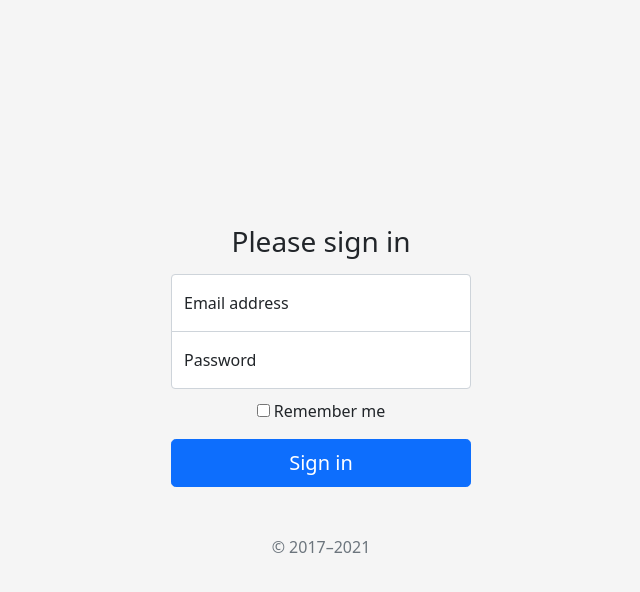
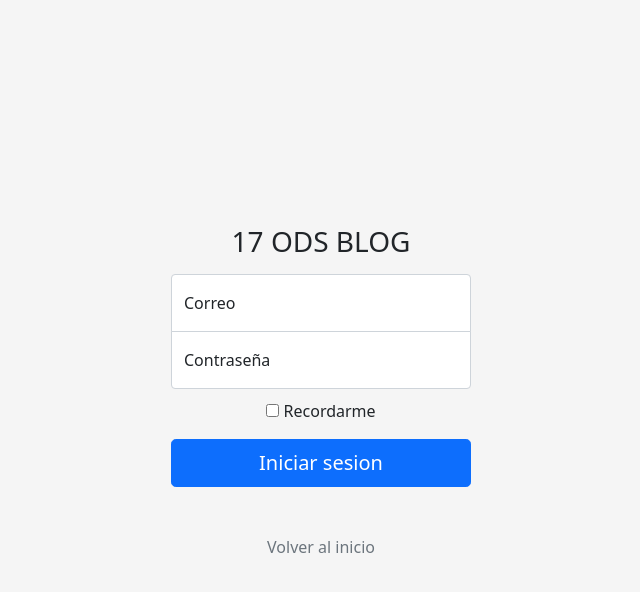
Before and after one commit to lisandrorgz/17-ODS-GRUPO-13, a Django app: page /login/ in a window 1280 px wide. Shown: the top 592 px of the page, without its empty margins (319-959 px from the left). Run offline with Django 3.2, Linux system fonts and the light colour scheme.

Commit message:
Edicion de plantilla login

```diff
--- a/ODS/templates/login.html
+++ b/ODS/templates/login.html
@@ -45,24 +45,24 @@
     <main class="form-signin">
         <form>
             <!--<img class="mb-4" src="/docs/5.1/assets/brand/bootstrap-logo.svg" alt="" width="72" height="57">-->
-            <h1 class="h3 mb-3 fw-normal">Please sign in</h1>
+            <h1 class="h3 mb-3 fw-normal">17 ODS BLOG</h1>
 
             <div class="form-floating">
-            <input type="email" class="form-control" id="floatingInput" placeholder="name@example.com">
-            <label for="floatingInput">Email address</label>
+            <input type="email" class="form-control" id="floatingInput" placeholder="Correo">
+            <label for="floatingInput">Correo</label>
             </div>
             <div class="form-floating">
-            <input type="password" class="form-control" id="floatingPassword" placeholder="Password">
-            <label for="floatingPassword">Password</label>
+            <input type="password" class="form-control" id="floatingPassword" placeholder="Contraseña">
+            <label for="floatingPassword">Contraseña</label>
             </div>
 
             <div class="checkbox mb-3">
             <label>
-                <input type="checkbox" value="remember-me"> Remember me
+                <input type="checkbox" value="remember-me"> Recordarme
             </label>
             </div>
-            <button class="w-100 btn btn-lg btn-primary" type="submit">Sign in</button>
-            <p class="mt-5 mb-3 text-muted">© 2017–2021</p>
+            <button class="w-100 btn btn-lg btn-primary" type="submit">Iniciar sesion</button>
+            <p class="mt-5 mb-3 text-muted">Volver al inicio</p>
         </form>
     </main>
 </body>
```
